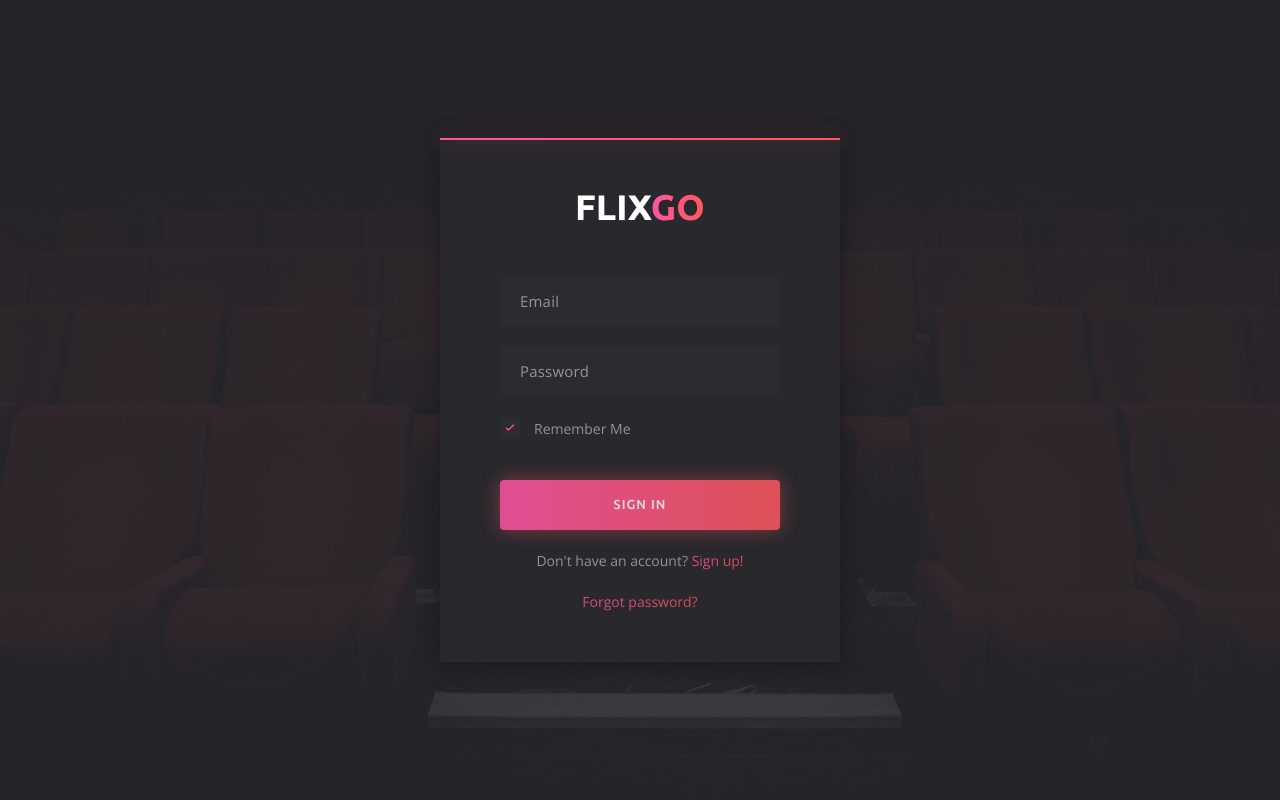
After one commit to mwaiseghegift/R-MOVISHOP, a Django app: template frontend/templates/auth/signin.html in a window 1280 px wide. The commit adds this page. Run offline with Django 3.2, Linux system fonts and the light colour scheme; the template is opened without the code that fills it, so the values that code supplies are empty; some libraries are stand-ins or nearby versions.

Commit message:
loaded auth templates

```diff
--- /dev/null
+++ b/frontend/templates/auth/signin.html
@@ -0,0 +1,90 @@
+<!DOCTYPE html>
+<html lang="en">
+{% load static %}
+<head>
+	<meta charset="utf-8">
+	<meta name="viewport" content="width=device-width, initial-scale=1, shrink-to-fit=no">
+
+	<!-- Font -->
+	<link href="https://fonts.googleapis.com/css?family=Open+Sans:400,600%7CUbuntu:300,400,500,700" rel="stylesheet">
+
+	<!-- CSS -->
+	<link rel="stylesheet" href="{% static 'css/bootstrap-reboot.min.css' %}">
+	<link rel="stylesheet" href="{% static 'css/bootstrap-grid.min.css' %}">
+	<link rel="stylesheet" href="{% static 'css/owl.carousel.min.css' %}">
+	<link rel="stylesheet" href="{% static 'css/jquery.mCustomScrollbar.min.css' %}">
+	<link rel="stylesheet" href="{% static 'css/nouislider.min.css' %}">
+	<link rel="stylesheet" href="{% static 'css/ionicons.min.css' %}">
+	<link rel="stylesheet" href="{% static 'css/plyr.css' %}">
+	<link rel="stylesheet" href="{% static 'css/photoswipe.css' %}">
+	<link rel="stylesheet" href="{% static 'css/default-skin.css' %}">
+	<link rel="stylesheet" href="{% static 'css/main.css' %}">
+
+	<!-- Favicons -->
+	<link rel="icon" type="image/png" href="{% static 'icon/favicon-32x32.png' %}" sizes="32x32">
+	<link rel="apple-touch-icon" href="{% static 'icon/favicon-32x32.png' %}">
+	<link rel="apple-touch-icon" sizes="72x72" href="{% static 'icon/apple-touch-icon-72x72.png' %}">
+	<link rel="apple-touch-icon" sizes="114x114" href="{% static 'icon/apple-touch-icon-114x114.png' %}">
+	<link rel="apple-touch-icon" sizes="144x144" href="{% static 'icon/apple-touch-icon-144x144.png' %}">
+
+	<meta name="description" content="">
+	<meta name="keywords" content="">
+	<meta name="author" content="Dmitry Volkov">
+	<title>rmovies::login</title>
+
+</head>
+<body class="body">
+
+	<div class="sign section--bg" data-bg="img/section/section.jpg">
+		<div class="container">
+			<div class="row">
+				<div class="col-12">
+					<div class="sign__content">
+						<!-- authorization form -->
+						<form action="#" class="sign__form">
+							<a href="{% url 'rmovies:index' %}" class="sign__logo">
+								<img src="img/logo.svg" alt="">
+							</a>
+
+							<div class="sign__group">
+								<input type="text" class="sign__input" placeholder="Email">
+							</div>
+
+							<div class="sign__group">
+								<input type="password" class="sign__input" placeholder="Password">
+							</div>
+
+							<div class="sign__group sign__group--checkbox">
+								<input id="remember" name="remember" type="checkbox" checked="checked">
+								<label for="remember">Remember Me</label>
+							</div>
+
+							<button class="sign__btn" type="button">Sign in</button>
+
+							<span class="sign__text">Don't have an account? <a href="signup.html">Sign up!</a></span>
+
+							<span class="sign__text"><a href="#">Forgot password?</a></span>
+						</form>
+						<!-- end authorization form -->
+					</div>
+				</div>
+			</div>
+		</div>
+	</div>
+
+	<!-- JS -->
+	<script src="{% static 'js/jquery-3.3.1.min.js' %}"></script>
+	<script src="{% static 'js/bootstrap.bundle.min.js' %}"></script>
+	<script src="{% static 'js/owl.carousel.min.js' %}"></script>
+	<script src="{% static 'js/jquery.mousewheel.min.js' %}"></script>
+	<script src="{% static 'js/jquery.mCustomScrollbar.min.js' %}"></script>
+	<script src="{% static 'js/wNumb.js' %}"></script>
+	<script src="{% static 'js/nouislider.min.js' %}"></script>
+	<script src="{% static 'js/plyr.min.js' %}"></script>
+	<script src="{% static 'js/jquery.morelines.min.js' %}"></script>
+	<script src="{% static 'js/photoswipe.min.js' %}"></script>
+	<script src="{% static 'js/photoswipe-ui-default.min.js' %}"></script>
+	<script src="{% static 'js/main.js' %}"></script>
+</body>
+
+</html>
--- a/frontend/templates/base.html
+++ b/frontend/templates/base.html
@@ -44,7 +44,7 @@
 					<div class="col-12">
 						<div class="header__content">
 							<!-- header logo -->
-							<a href="index.html" class="header__logo">
+							<a href="{% url 'movies:index' %}" class="header__logo">
 								<img src="{% static 'img/logo.svg' %}" alt="">
 							</a>
 							<!-- end header logo -->
@@ -56,8 +56,7 @@
 									<a class="dropdown-toggle header__nav-link" href="#" role="button" id="dropdownMenuHome" data-toggle="dropdown" aria-haspopup="true" aria-expanded="false">Home</a>
 
 									<ul class="dropdown-menu header__dropdown-menu" aria-labelledby="dropdownMenuHome">
-										<li><a href="index.html">Home slideshow bg</a></li>
-										<li><a href="index2.html">Home static bg</a></li>
+										<li><a href="{% url 'movies:index' %}">Home slideshow bg</a></li>
 									</ul>
 								</li>
 								<!-- end dropdown -->
```
Also changed, not shown: frontend/templates/auth/signup.html (added, +92 -0 lines).
